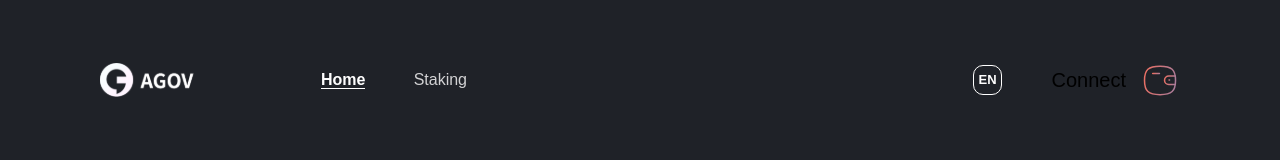
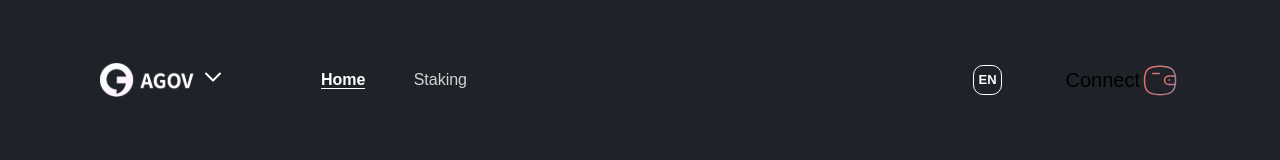
Before and after one commit to saeidghani/club-rare-landing, a Next.js app: page / in a window 1280 px wide. Shown: the top 160 px of the page. Built offline with nearby package versions, Linux system fonts and the light colour scheme.

Commit message:
modified img tags

```diff
--- a/components/common/ConnectWalletModal.js
+++ b/components/common/ConnectWalletModal.js
@@ -1,4 +1,5 @@
 import React from "react";
+import Image from 'next/image'
 import Modal from "../UI/Modal";
 
 function ConnectWalletModal({ open, onCloseModal }) {
@@ -18,13 +19,13 @@ function ConnectWalletModal({ open, onCloseModal }) {
           className="rounded-12 border border-solid border-white w-full flex justify-center items-center"
           style={{ width: 239, height: 53 }}
         >
-          <img src="/images/metatask.png" alt="" />
+          <Image src="/images/metatask.png" width={102} height={32} alt="" />
         </button>
         <button
           className="mt-4 rounded-12 border border-solid border-white w-full flex justify-center items-center"
           style={{ width: 239, height: 53 }}
         >
-          <img src="/images/connectWallet.png" alt="" />
+          <Image src="/images/connectWallet.png" width={130} height={21} alt="" />
         </button>
       </div>
     </div>
--- a/layout/Header.js
+++ b/layout/Header.js
@@ -1,6 +1,7 @@
 import React, { useEffect, useMemo, useState } from "react";
 import Link from "next/link";
 import { useRouter } from "next/router";
+import Image from 'next/image'
 import routes from "../constants/routes";
 //import MenuDrawer from "../components/common/MenuDrawer";
 import MenuDrawer from "rc-drawer";
@@ -125,13 +126,15 @@ function Header() {
   const Logo = ({ isOnDrawer, wrapperClass }) => (
     <div className={wrapperClass}>
       <div className="flex items-center">
-        <img className="" src="/icons/logo.svg" alt="" />
+        <Image src="/icons/logo.svg" width={101} height={34} alt="" />
         <div className="" onClick={() => setMenuOpen(!isOnDrawer)}>
-          <img
+          <Image
             className={`md:hidden ml-1 cursor-pointer ${
               isOnDrawer ? "transform rotate-180" : ""
             }`}
             src="/icons/arrow.svg"
+            width={24}
+            height={24}
             alt=""
           />
         </div>
@@ -210,7 +213,7 @@ function Header() {
             onClick={() => setConnectWalletOpen(true)}
           >
             <div className="textGradient text-20">Connect</div>
-            <img src="/icons/wallet.svg" alt="wallet" />
+            <Image src="/icons/wallet.svg" width={40} height={40} alt="wallet" />
           </div>
         </div>
       </header>
```
